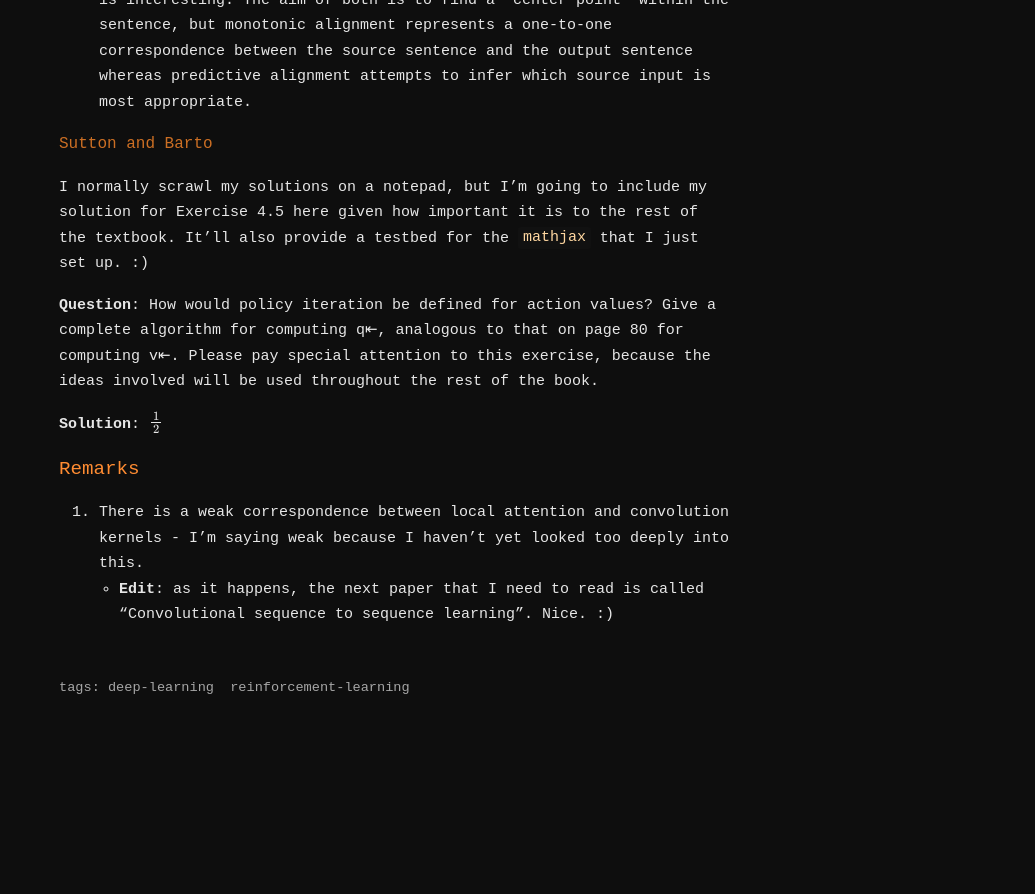
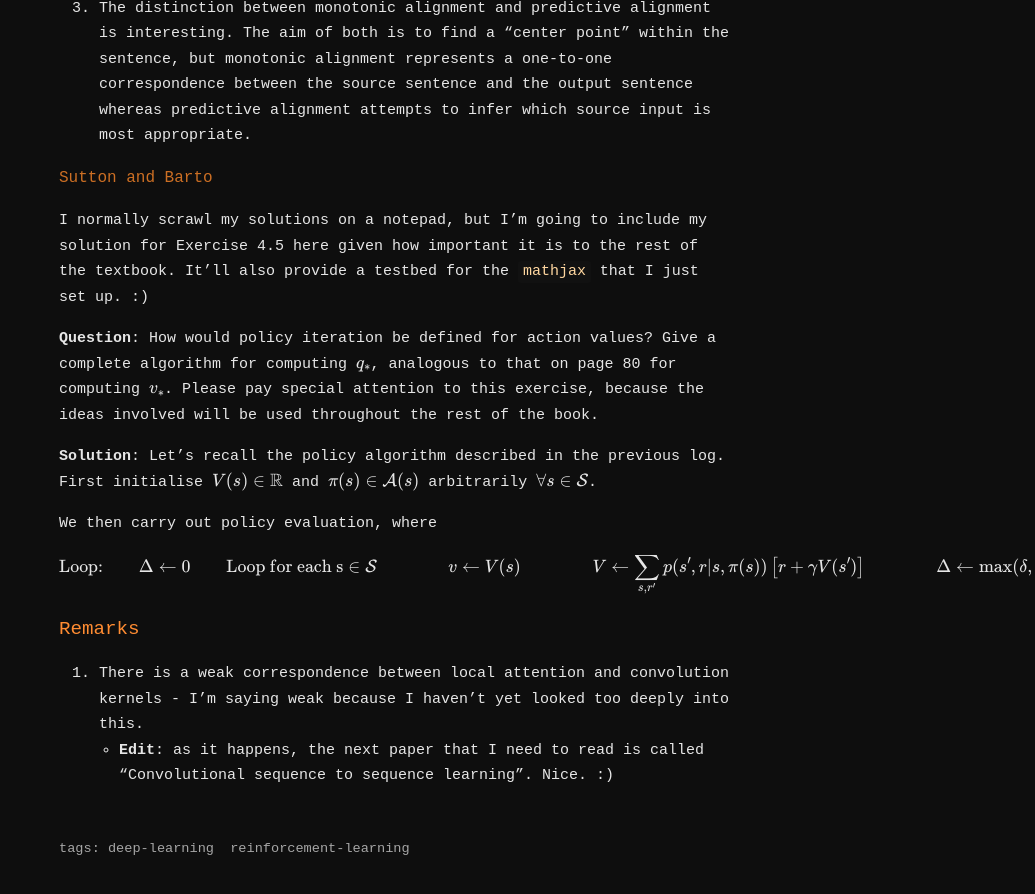
Before and after one commit to aravinthen/aravinthen.github.io, a Jekyll site: the page built from _log/2026-01-21.md, in a window 1280 px wide and 900 px high, scrolled down 985 px. Shown: the top 894 px of the window, without its empty margins (245-1280 px from the left). Built offline with Jekyll 4.4.1, drawn with Linux system fonts in a browser that asks for light colours; before the commit the page ends 1724 px from its top, so only the background shows below that; some of the changed text lies outside the part shown.

Commit message:
math test
testing latex capabilities

```diff
--- a/_log/2026-01-21.md
+++ b/_log/2026-01-21.md
@@ -8,6 +8,7 @@ tags: [deep-learning, reinforcement-learning]
 
 ## Summary
 * Finished reading *Effective approaches to attention-based neural machine translation* by Luong et al.
+* More work on Sutton and Barto.
 
 ## Notes
 1. The basic difference between Bahdenau and Luong is the introduction of the window of localized attention. I note that the window size is empirically selected: this was the main mental block for me when reading the paper, as I was implicitly assuming that it was a parameter.
@@ -21,14 +22,25 @@ tags: [deep-learning, reinforcement-learning]
 I normally scrawl my solutions on a notepad, but I'm going to include my solution for Exercise 4.5 here given how important it is to the rest of the textbook. It'll also provide a testbed for the `mathjax` that I just set up. :)
 
 **Question**: How would policy iteration be defined for action values? Give a complete
-algorithm for computing q⇤, analogous to that on page 80 for computing v⇤. Please pay
-special attention to this exercise, because the ideas involved will be used throughout the
+algorithm for computing $$q_*$$, analogous to that on page 80 for computing $$v_*$$. Please pay special attention to this exercise, because the ideas involved will be used throughout the
 rest of the book.
 
 **Solution**:
+Let's recall the policy algorithm described in the previous log. First initialise $$V(s) \in \mathbb{R}$$ and $$\pi(s) \in \mathcal{A}(s)$$ arbitrarily $$\forall s \in \mathcal{S}$$.
+
+We then carry out policy evaluation, where
+
 $$
-\frac{1}{2}
+\text{Loop:} \\
+\qquad\Delta \leftarrow 0 \\
+\qquad\text{Loop for each s} \in \mathcal{S} \\
+\qquad\qquad v \leftarrow V(s)
+\qquad\qquad V \leftarrow \sum_{s,r'} p(s', r \vert s, \pi(s)) \left[ r + \gamma V(s') \right] \\
+\qquad\qquad \Delta \leftarrow \text{max}(\delta, \lvert v - V(s)\rvert) \\
+\qquad \text{ until } \Delta < \theta
 $$
+
+
 
 ## Remarks
 1. There is a weak correspondence between local attention and convolution kernels - I'm saying weak because I haven't yet looked too deeply into this.
```
